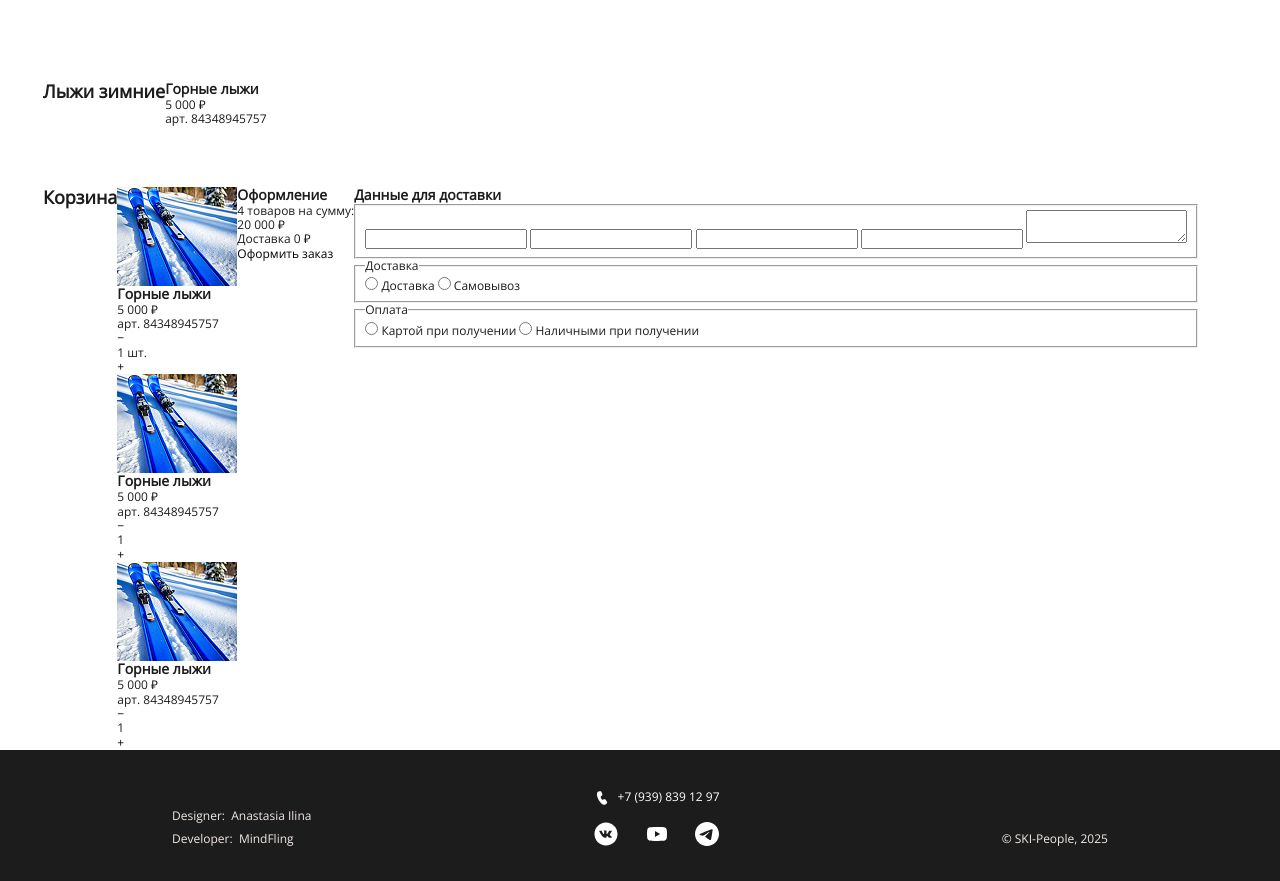
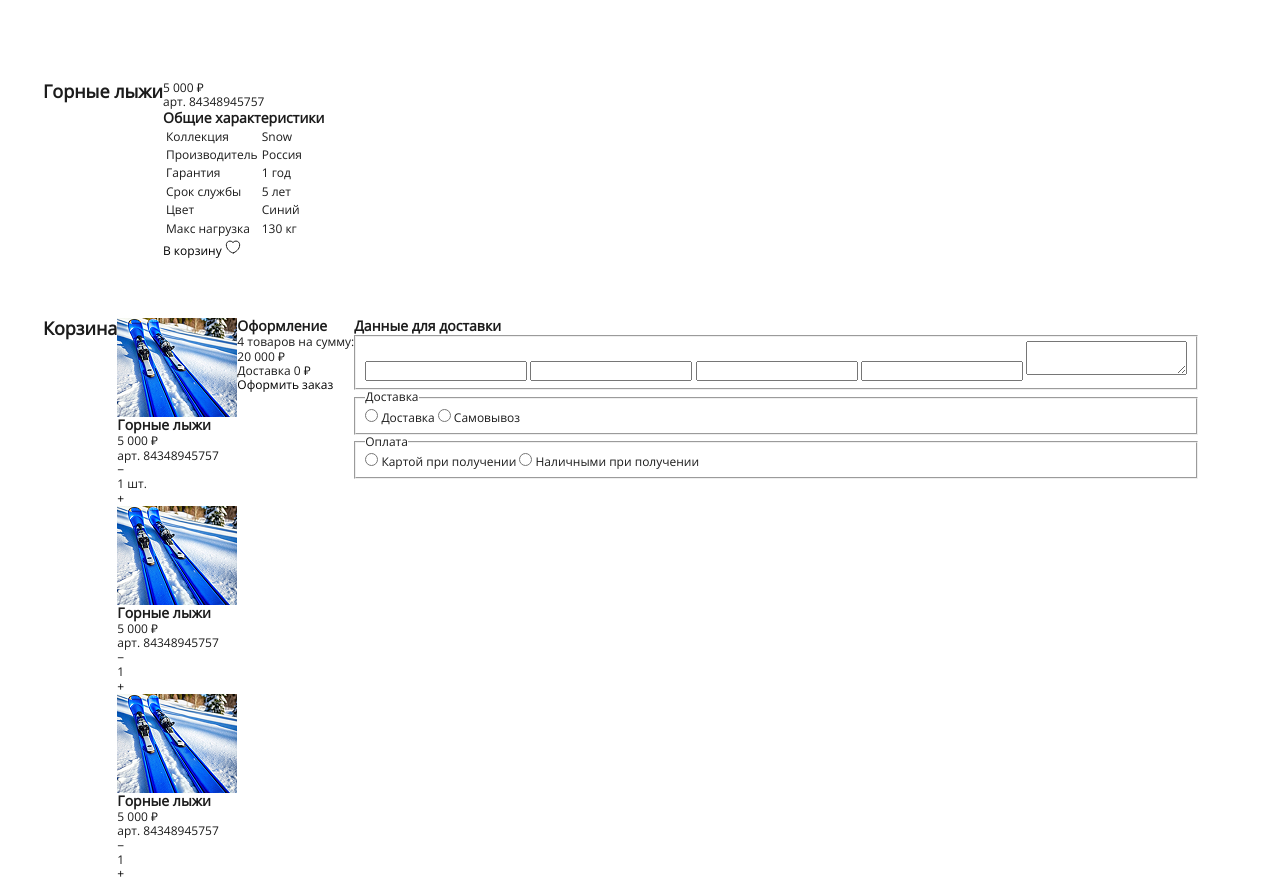
Before and after one commit to mindfling/MP-SKI-People, a website built with Vite: page index.html in a window 1280 px wide. Shown: the part 1309-2190 px from the top of the page. Built offline with nearby package versions, Linux system fonts and the light colour scheme.

Commit message:
feat cart product

```diff
--- a/index.html
+++ b/index.html
@@ -220,19 +220,61 @@
 
       <section class="product">
         <div class="container product__container">
-          <h2 class="product__title">Лыжи зимние</h2>
+          <h2 class="product__title">Горные&nbsp;лыжи</h2>
+
+          <div class="product__slider">
+            <div class="product__slider-image">
+            </div>
+            <div class="product__slider-thumbnails">
+            </div>
+          </div> <!-- slider -->
+
+          <div class="product__info">
+            <p class="product__info-price">5&nbsp;000&nbsp;₽</p>
+            <p class="product__info-id">арт.&nbsp;84348945757</p>
+
+            <h3 class="product__info-title">Общие характеристики</h3>
+
+            <table class="product__table">
+              <tr class="product__table-row">
+                <td class="product__table-item">Коллекция</td>
+                <td class="product__table-item">Snow</td>
+              </tr>
+
+              <tr class="product__table-row">
+                <td class="product__table-item">Производитель</td>
+                <td class="product__table-item">Россия</td>
+              </tr>
+
+              <tr class="product__table-row">
+                <td class="product__table-item">Гарантия</td>
+                <td class="product__table-item">1 год</td>
+              </tr>
+              <tr class="product__table-row">
+                <td class="product__table-item">Срок службы</td>
+                <td class="product__table-item">5 лет</td>
+              </tr>
+              <tr class="product__table-row">
+                <td class="product__table-item">Цвет</td>
+                <td class="product__table-item">Синий</td>
+              </tr>
+              <tr class="product__table-row">
+                <td class="product__table-item">Макс нагрузка</td>
+                <td class="product__table-item">130 кг</td>
+              </tr>
+            </table>
+
+            <button class="product__button" type="button">В корзину</button>
+            <button class="product__like-button">
+              <svg width="16" height="16" viewBox="0 0 16 16" fill="none" xmlns="http://www.w3.org/2000/svg">
+                <path d="M8.41301 13.8733C8.18634 13.9533 7.81301 13.9533 7.58634 13.8733C5.65301 13.2133 1.33301 10.46 1.33301 5.79332C1.33301 3.73332 2.99301 2.06665 5.03967 2.06665C6.25301 2.06665 7.32634 2.65332 7.99967 3.55998C8.67301 2.65332 9.75301 2.06665 10.9597 2.06665C13.0063 2.06665 14.6663 3.73332 14.6663 5.79332C14.6663 10.46 10.3463 13.2133 8.41301 13.8733Z" fill="white" stroke="#1C1C1C" stroke-linecap="round" stroke-linejoin="round"/>
+              </svg>
+            </button>
+          </div>
+
           <div class="product__description">
-            <div class="product__slider">
-              <div class="product__slider-image"></div>
-              <div class="product__slider-thubnails"></div>
+
             </div>
-              <div class="product__info">
-                <h3 class="product__info-title">Горные&nbsp;лыжи</h3>
-                <p class="product__info-price">5&nbsp;000&nbsp;₽</p>
-                <p class="product__info-id">арт.&nbsp;84348945757</p>
-              </div>
-          </div>
-        </div>
       </section>
 
 
```
